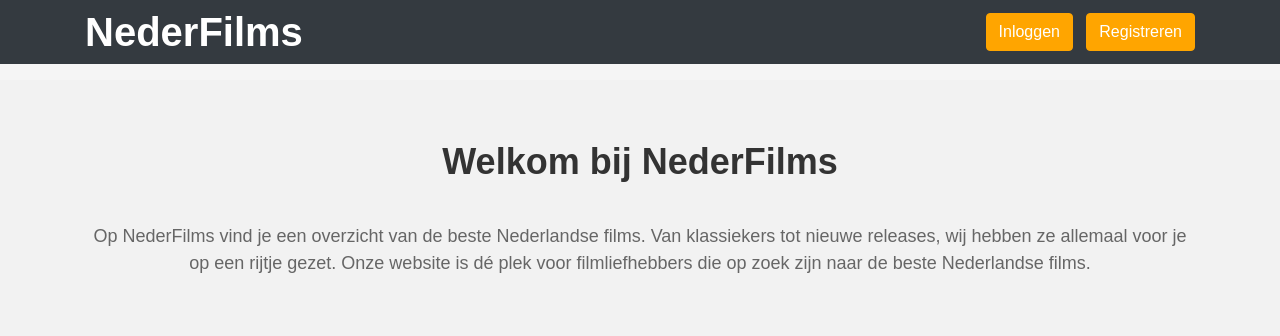
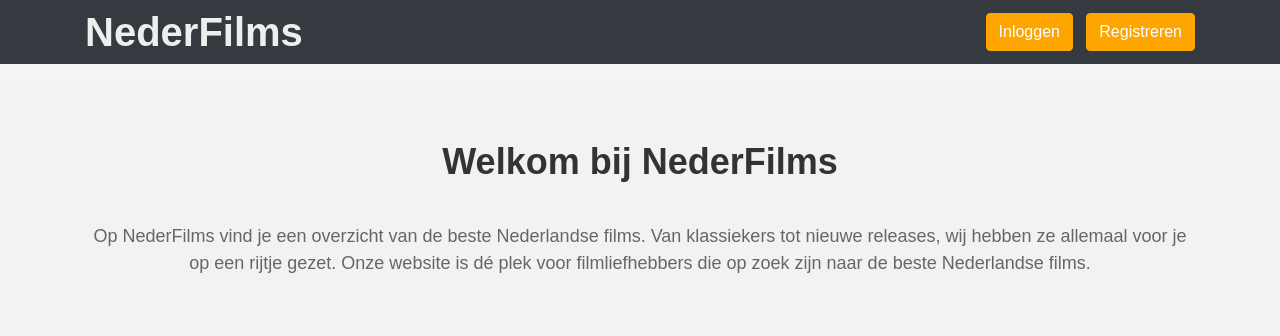
Before and after one commit to david24074/Films-RD, a Flask app: page / in a window 1280 px wide. Shown: the top 336 px of the page. Run offline with Flask 3, Linux system fonts and the light colour scheme; some libraries are stand-ins or nearby versions.

Commit message:
Push bby

```diff
--- a/src/static/style.css
+++ b/src/static/style.css
@@ -32,14 +32,10 @@ body {
   margin-bottom: 1rem;
   }
 
-  a {
-  color: #FDB813;
-  text-decoration: none;
-  }
 
   a:hover {
-  color: #C19A00;
-  text-decoration: underline;
+  color: #f7931e;
+  text-decoration: none;
   }
 
   .card {
@@ -203,6 +199,11 @@ body {
   box-shadow: 0px 0px 5px rgba(0, 0, 0, 0.1);
 }
 
+a {
+    text-decoration: none;
+    color: #EEE;
+}
+
 .movie img {
   max-width: 100%;
   height: auto;
--- a/src/templates/film.html
+++ b/src/templates/film.html
@@ -1,5 +1,6 @@
 <!DOCTYPE html>
 <html lang="en">
+
 <head>
   <meta charset="UTF-8">
   <meta name="viewport" content="width=device-width, initial-scale=1.0">
@@ -8,13 +9,16 @@
   <link rel="stylesheet" href="https://cdnjs.cloudflare.com/ajax/libs/twitter-bootstrap/5.0.1/css/bootstrap.min.css">
   <link rel="stylesheet" href="../static/filmstyle.css">
 </head>
+
 <body>
   <!-- Navbar -->
   <header class="bg-dark text-white py-2">
     <div class="container">
       <div class="row">
         <div class="col-md-6">
+          <a href="{{ url_for('index') }}">
             <h1 class="mb-0">NederFilms</h1>
+          </a>
         </div>
         <div class="col-md-6 d-flex align-items-center justify-content-end">
           {% if current_user.is_authenticated %}
@@ -127,4 +131,5 @@
     popup.style.display = 'none';
   });
 </script>
+
 </html>
--- a/src/templates/index.html
+++ b/src/templates/index.html
@@ -16,7 +16,9 @@
     <div class="container">
       <div class="row">
         <div class="col-md-6">
-          <h1 class="mb-0">NederFilms</h1>
+          <a href="{{ url_for('index') }}">
+            <h1 class="mb-0">NederFilms</h1>
+          </a>
         </div>
         <div class="col-md-6 d-flex align-items-center justify-content-end">
           {% if current_user.is_authenticated %}
```
Also changed, not shown: src/static/filmstyle.css (+10 -0 lines). Lines whose indentation alone changed are shown as unchanged.
